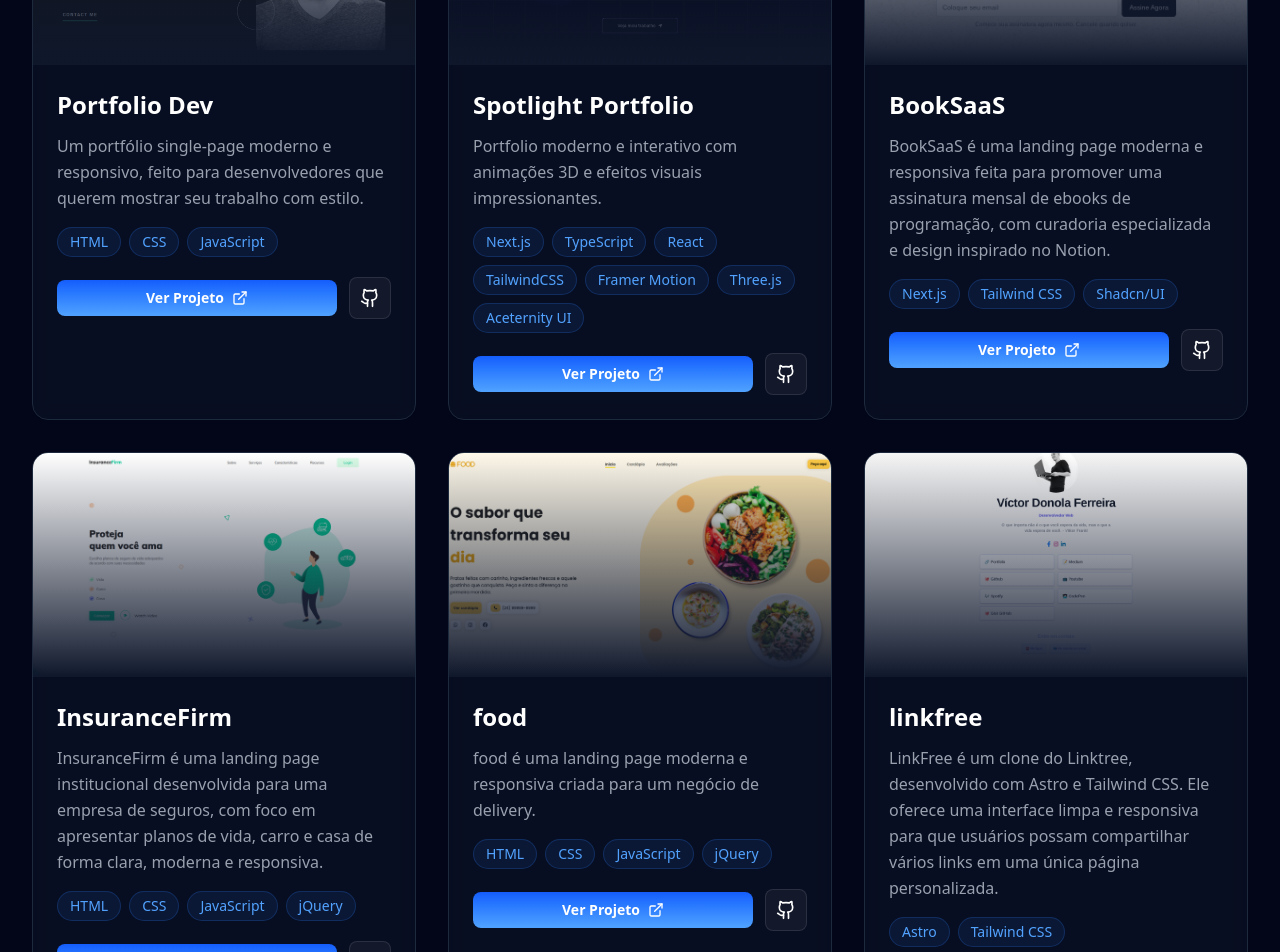
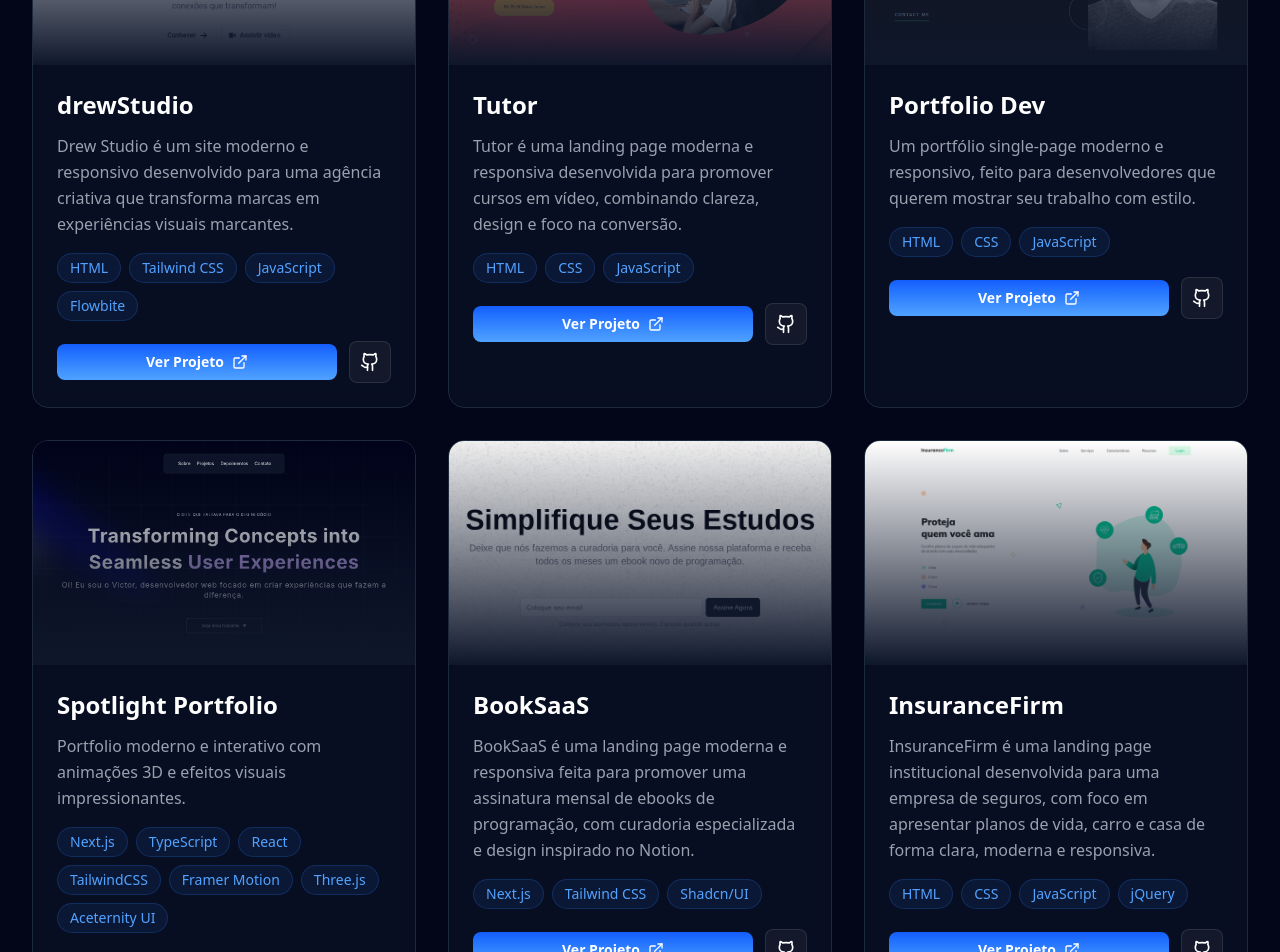
Before and after one commit to vdonoladev/myPortfolio, a React (Vite) app: page / in a window 1280 px wide. Shown: the part 2660-3612 px from the top of the page. Built offline with nearby package versions, Linux system fonts and the light colour scheme.

Commit message:
add new project

```diff
--- a/src/components/Projects.jsx
+++ b/src/components/Projects.jsx
@@ -1,6 +1,24 @@
 import { ExternalLink, Github } from "lucide-react";
 
 const projects = [
+  {
+    title: "drewStudio",
+    description:
+      "Drew Studio é um site moderno e responsivo desenvolvido para uma agência criativa que transforma marcas em experiências visuais marcantes.",
+    image: "/project/p7.png",
+    tags: ["HTML", "Tailwind CSS", "JavaScript", "Flowbite"],
+    liveUrl: "https://drewstudio-vdonoladev.vercel.app/",
+    githubUrl: "https://github.com/vdonoladev/drewStudio",
+  },
+  {
+    title: "Tutor",
+    description:
+      "Tutor é uma landing page moderna e responsiva desenvolvida para promover cursos em vídeo, combinando clareza, design e foco na conversão.",
+    image: "/project/p8.png",
+    tags: ["HTML", "CSS", "JavaScript"],
+    liveUrl: "https://tutor-vdonoladev.vercel.app/",
+    githubUrl: "https://github.com/vdonoladev/tutor",
+  },
   {
     title: "Portfolio Dev",
     description:
@@ -36,24 +54,6 @@ const projects = [
     tags: ["HTML", "CSS", "JavaScript", "jQuery"],
     liveUrl: "https://insurancefirm.vercel.app/",
     githubUrl: "https://github.com/vdonoladev/InsuranceFirm",
-  },
-  {
-    title: "food",
-    description:
-      "food é uma landing page moderna e responsiva criada para um negócio de delivery.",
-    image: "/project/p5.png",
-    tags: ["HTML", "CSS", "JavaScript", "jQuery"],
-    liveUrl: "https://food-vdonoladev.netlify.app/",
-    githubUrl: "https://github.com/vdonoladev/food",
-  },
-  {
-    title: "linkfree",
-    description:
-      "LinkFree é um clone do Linktree, desenvolvido com Astro e Tailwind CSS. Ele oferece uma interface limpa e responsiva para que usuários possam compartilhar vários links em uma única página personalizada.",
-    image: "/project/p6.png",
-    tags: ["Astro", "Tailwind CSS"],
-    liveUrl: "https://mylinkfree.vercel.app/",
-    githubUrl: "https://github.com/vdonoladev/linkfree",
   },
 ];
 
```
